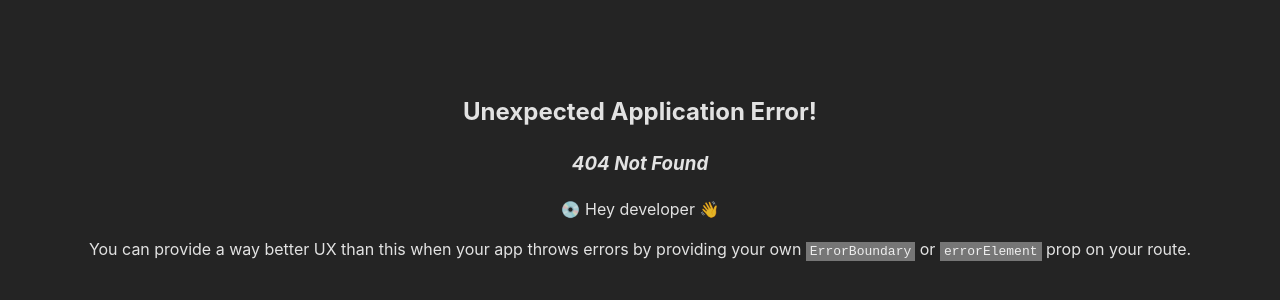
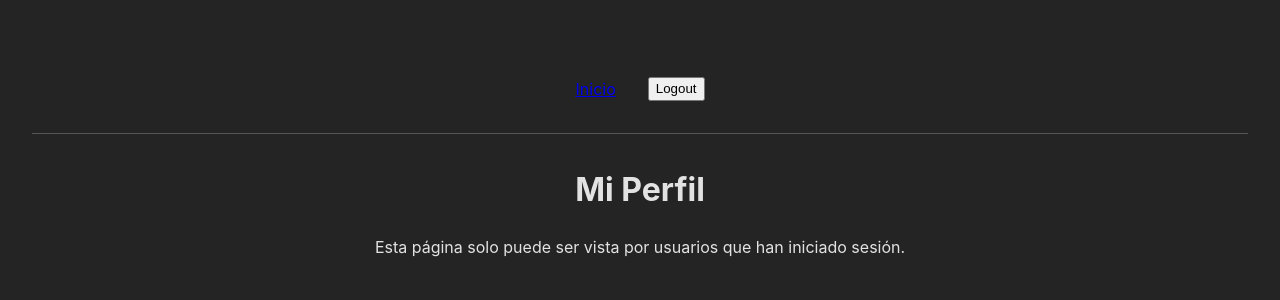
Before and after one commit to crespitosoff/rentapp-frontend, a React (Vite) app: page /profile in a window 1280 px wide. Before the commit this address had no page. Shown: the part 224-524 px from the top of the page. Built offline with nearby package versions, Linux system fonts and the light colour scheme; sample sign-in values are in the browser's storage.

Commit message:
feat: Implementa rutas protegidas con manejo de estado de carga 'parpadeo o race condition'

```diff
--- /dev/null
+++ b/src/components/ProtectedRoute.jsx
@@ -0,0 +1,25 @@
+import { useContext } from 'react';
+import { Navigate, Outlet } from 'react-router-dom';
+import { AuthContext } from '../context/AuthContext';
+
+function ProtectedRoute() {
+    // Obtenemos el token y el estado de carga del contexto
+    const { token, isLoading } = useContext(AuthContext);
+
+    // MIENTRAS EL GERENTE REVISA... MUESTRA UN MENSAJE
+    if (isLoading) {
+        return <div>Cargando...</div>;
+    }
+
+    // AHORA SÍ, TOMA LA DECISIÓN (CUANDO isLoading ES false)
+    // 1. Revisa si hay un token (si el usuario ha iniciado sesión)
+    if (!token) {
+        // 2. Si no hay token, redirige al usuario a la página de login
+        return <Navigate to="/login" replace />;
+    }
+
+    // 3. Si hay un token, muestra el contenido de la página solicitada
+    return <Outlet />;
+}
+
+export default ProtectedRoute;
--- a/src/context/AuthContext.jsx
+++ b/src/context/AuthContext.jsx
@@ -9,12 +9,21 @@ export const AuthContext = createContext(null);
 export const AuthProvider = ({ children }) => {
   const [token, setToken] = useState(null);
 
+  // ESTADO DE "CARGANDO"
+  const [isLoading, setIsLoading] = useState(true);
+
   // Efecto para cargar el token desde localStorage al iniciar la app
   useEffect(() => {
-    const storedToken = localStorage.getItem('authToken');
-    if (storedToken) {
-      setToken(storedToken);
+    try {
+      const storedToken = localStorage.getItem('authToken');
+      if (storedToken) {
+        setToken(storedToken);
+      }
+    } catch (error) {
+      console.log("Error al leer localStorage", error);
     }
+    // UNA VEZ QUE TERMINAMOS DE REVISAR, DEJAMOS DE CARGAR
+    setIsLoading(false);
   }, []);
 
   // Función para iniciar sesión
@@ -29,9 +38,9 @@ export const AuthProvider = ({ children }) => {
     localStorage.removeItem('authToken');
   };
 
-  // 3. Proveemos el valor (token y funciones) a los componentes hijos
+  // Proveemos el valor (token y funciones) a los componentes hijos
   return (
-    <AuthContext.Provider value={{ token, login, logout }}>
+    <AuthContext.Provider value={{ token, login, logout, isLoading }}>
       {children}
     </AuthContext.Provider>
   );
--- /dev/null
+++ b/src/pages/ProfilePage.jsx
@@ -0,0 +1,10 @@
+function ProfilePage() {
+    return (
+        <div>
+            <h1>Mi Perfil</h1>
+            <p>Esta página solo puede ser vista por usuarios que han iniciado sesión.</p>
+        </div>
+    );
+}
+
+export default ProfilePage;
```
Also changed, not shown: src/main.jsx (+12 -0 lines).
